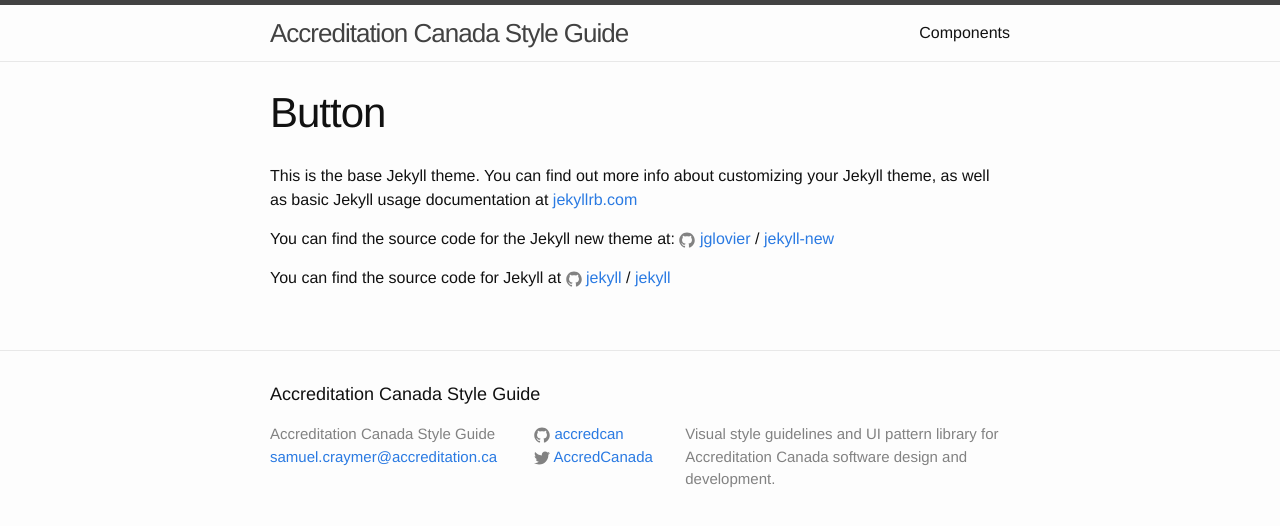
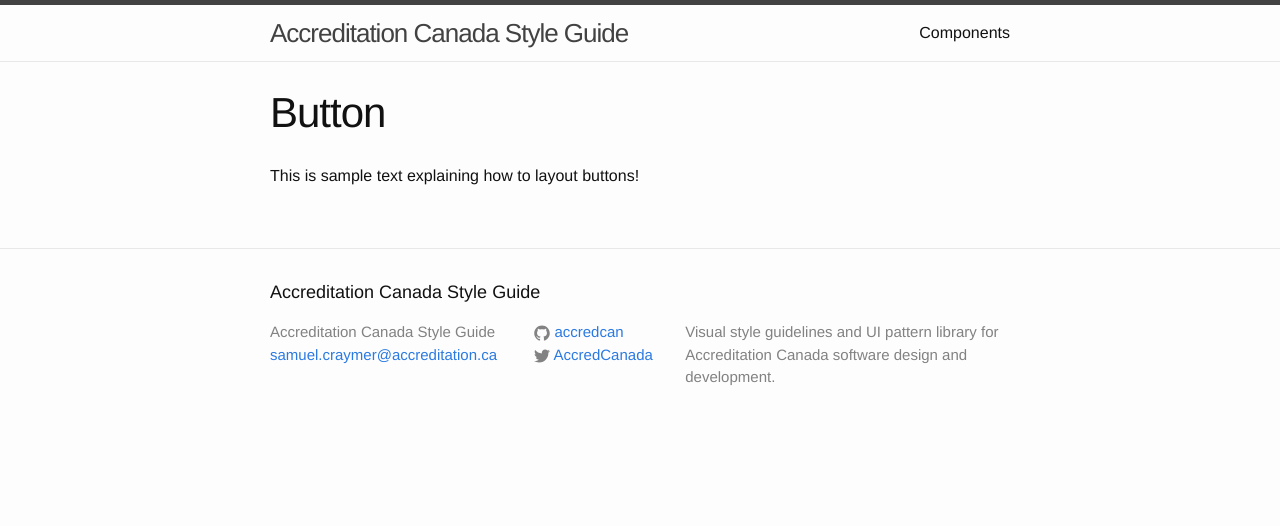
Before and after one commit to accredcan/styleguide, a Jekyll site: the page built from components/button.md, in a window 1280 px wide. Shown: the top 526 px of the page. Built offline with Jekyll 4.4.1, drawn with Linux system fonts in a browser that asks for light colours.

Commit message:
Update button.md

```diff
--- a/components/button.md
+++ b/components/button.md
@@ -3,12 +3,4 @@ layout: page
 title: Button
 ---
 
-This is the base Jekyll theme. You can find out more info about customizing your Jekyll theme, as well as basic Jekyll usage documentation at [jekyllrb.com](http://jekyllrb.com/)
-
-You can find the source code for the Jekyll new theme at:
-{% include icon-github.html username="jglovier" %} /
-[jekyll-new](https://github.com/jglovier/jekyll-new)
-
-You can find the source code for Jekyll at
-{% include icon-github.html username="jekyll" %} /
-[jekyll](https://github.com/jekyll/jekyll)
+This is sample text explaining how to layout buttons!
```
